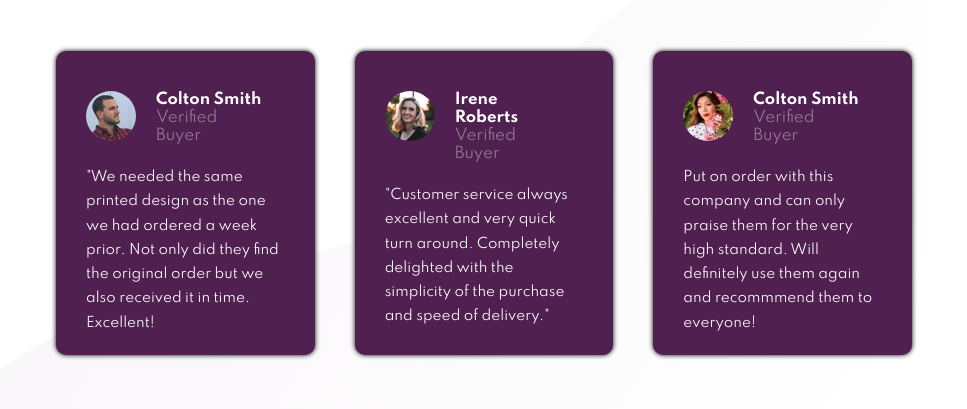
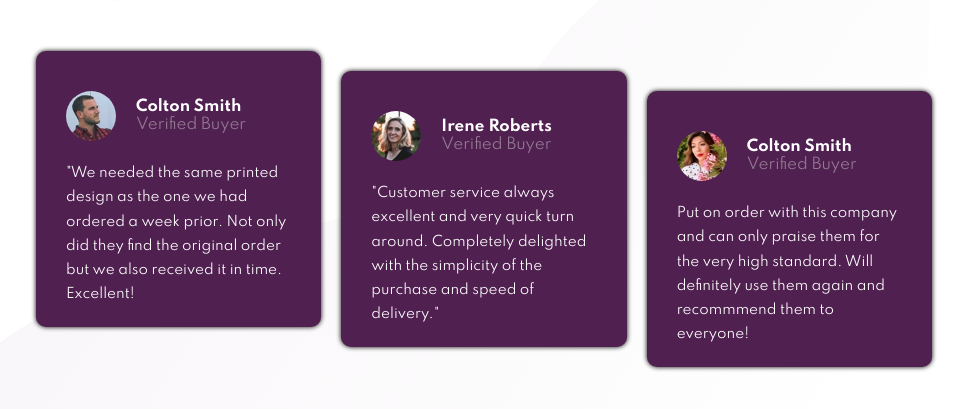
Before and after one commit to althafdaa/social-proof-testimony, a plain HTML site: page index.html in a window 1280 px wide. Shown: the part 519-928 px from the top of the page, without its empty margins (156-1123 px from the left). Drawn offline with Linux system fonts and the light colour scheme.

Commit message:
updated screenshot, redme, and minor fix on card below

```diff
--- a/index.html
+++ b/index.html
@@ -64,19 +64,18 @@
       </div>
     </header>
     <main>
-      <div class="card-proof">
+      <div class="card-proof proof1">
         <div class="card-holder">
           <img src="images/image-colton.jpg" alt="">
           <div class="people-name">
             <span class="name">Colton Smith</span>
             <span class="buyer">Verified Buyer</span>
-            </div>
-
+          </div>
 
         </div>
         <p>"We needed the same printed design as the one we had ordered a week prior. Not only did they find the original order but we also received it in time. Excellent!</p>
       </div>
-      <div class="card-proof">
+      <div class="card-proof proof2">
         <div class="card-holder">
           <img src="images/image-irene.jpg" alt="">
             <div class="people-name">
@@ -88,7 +87,7 @@
         </div>
         <p>"Customer service always excellent and very quick turn around. Completely delighted with the simplicity of the purchase and speed of delivery."</p>
       </div>
-      <div class="card-proof">
+      <div class="card-proof proof3">
         <div class="card-holder">
           <img src="images/image-anne.jpg" alt="">
             <div class="people-name">
--- a/style.css
+++ b/style.css
@@ -100,9 +100,20 @@ main .card-proof {
   box-sizing: border-box;
   background: hsl(300, 43%, 22%);
   padding: 20px 30px;
-  margin: 0px 20px;
   border-radius: 10px;
   box-shadow: 0px 0px 5px 0px black;
+}
+
+main .proof1 {
+  margin-right: 10px;
+}
+
+main .proof2 {
+  margin: 0px 10px;
+}
+
+main .proof3 {
+  margin-left: 10px;
 }
 
 .card-holder {
@@ -135,6 +146,14 @@ main .card-holder img {
 .card-proof p {
   font-size: 0.9em;
   line-height: 1.8em;
+}
+
+main .proof2 {
+  transform: translateY(20px);
+}
+
+main .proof3 {
+  transform: translateY(40px);
 }
 
 /* responsiveness */
@@ -200,4 +219,12 @@ main .card-holder img {
   main .card-proof {
     margin: 20px auto;
   }
+
+  main .proof2 {
+    transform: translateY(0);
+  }
+
+  main .proof3 {
+    transform: translateY(0);
+  }
 }
```
Also changed, not shown: screenshot.png, 2 other files.
